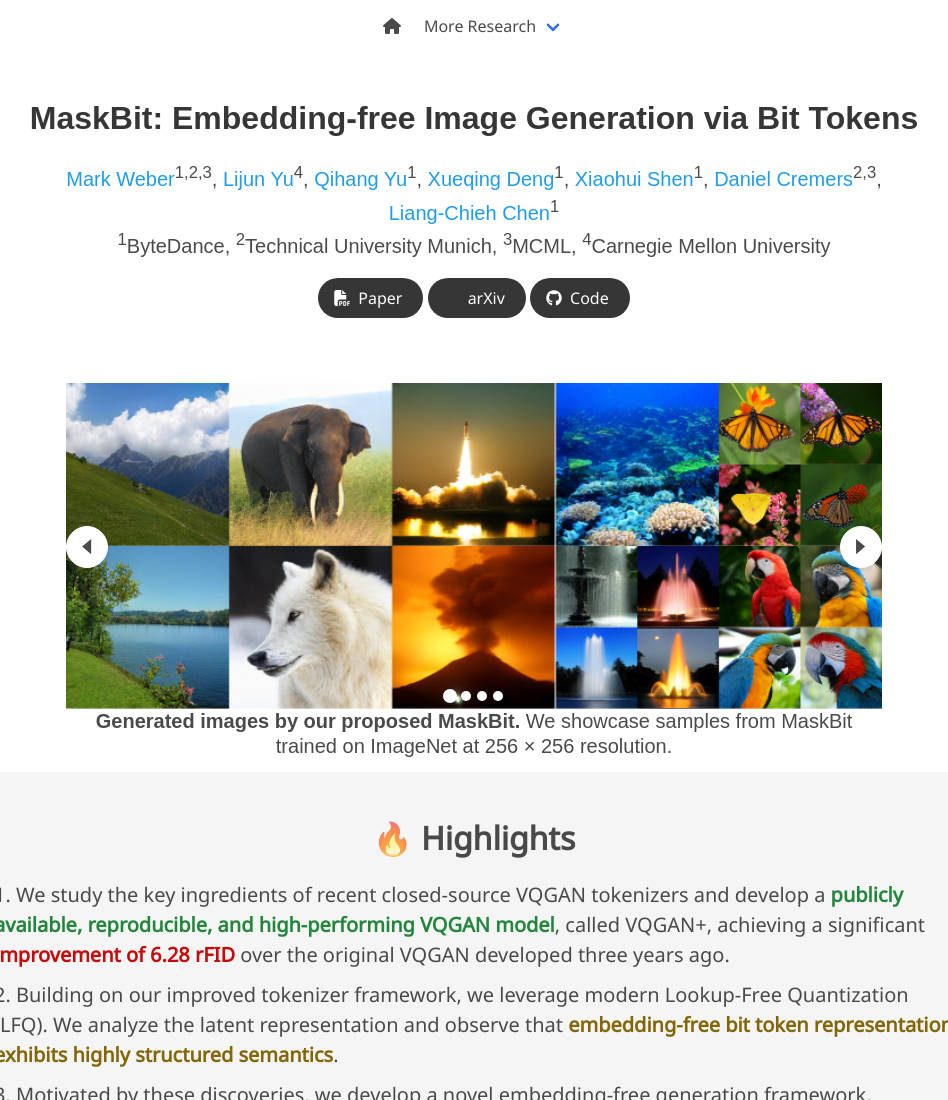
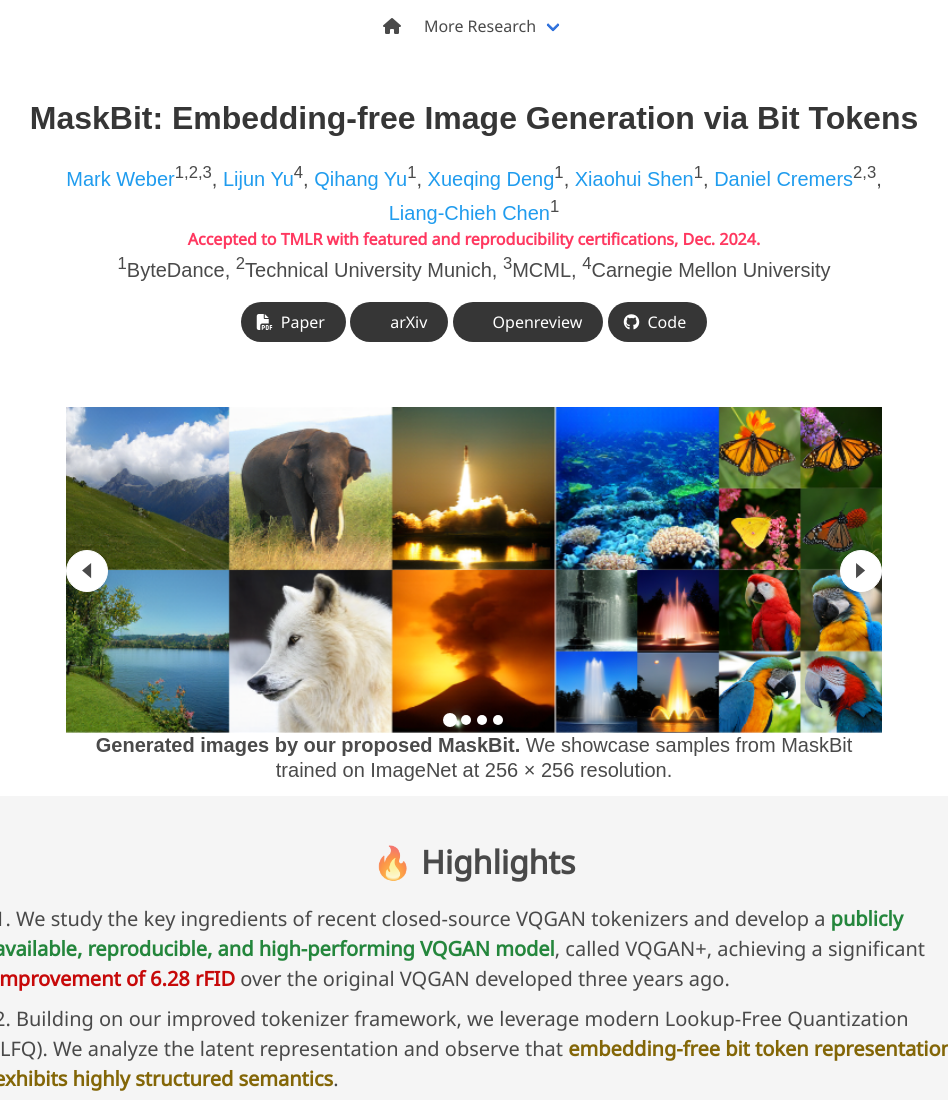
Before and after one commit to weber-mark/weber-mark.github.io, a plain HTML site: page projects/maskbit.html in a window 1280 px wide. Shown: the top 1100 px of the page, without its empty margins (166-1114 px from the left). Drawn offline with nearby package versions, Linux system fonts and the light colour scheme; some icons are missing; a web font is replaced by a local one.

Commit message:
push tmlr

```diff
--- a/projects/maskbit.html
+++ b/projects/maskbit.html
@@ -104,9 +104,8 @@
               <a href="https://cvg.cit.tum.de/members/cremers">Daniel Cremers</a><sup>2,3</sup>,</span>
             <span class="author-block">
               <a href="http://liangchiehchen.com/">Liang-Chieh Chen</a><sup>1</sup></span>
-
           </div>
-
+          <p class="publication-awards">Accepted to TMLR with featured and reproducibility certifications, Dec. 2024.</p>
           <div class="is-size-5 publication-authors">
             <span class="author-block"><sup>1</sup>ByteDance, </span>
             <span class="author-block"><sup>2</sup>Technical University Munich, </span>
@@ -146,6 +145,15 @@
                 </a>
               </span> -->
               <!-- Code Link. -->
+              <span class="link-block">
+                <a href="https://openreview.net/forum?id=NYe2JuN3v3"
+                   class="external-link button is-normal is-rounded is-dark">
+                  <span class="icon">
+                      <i class="ai ai-open-access"></i>
+                  </span>
+                  <span>Openreview</span>
+                  </a>
+              </span>
               <span class="link-block">
                 <a href="https://github.com/markweberdev/maskbit"
                    class="external-link button is-normal is-rounded is-dark">
--- a/projects/static/css/index.css
+++ b/projects/static/css/index.css
@@ -64,7 +64,7 @@ body {
 
 .publication-awards {
     color: #ff3860;
-    width: fit-content;
+    /* width: fit-content; */
     font-weight: bolder;
 }
 
```
